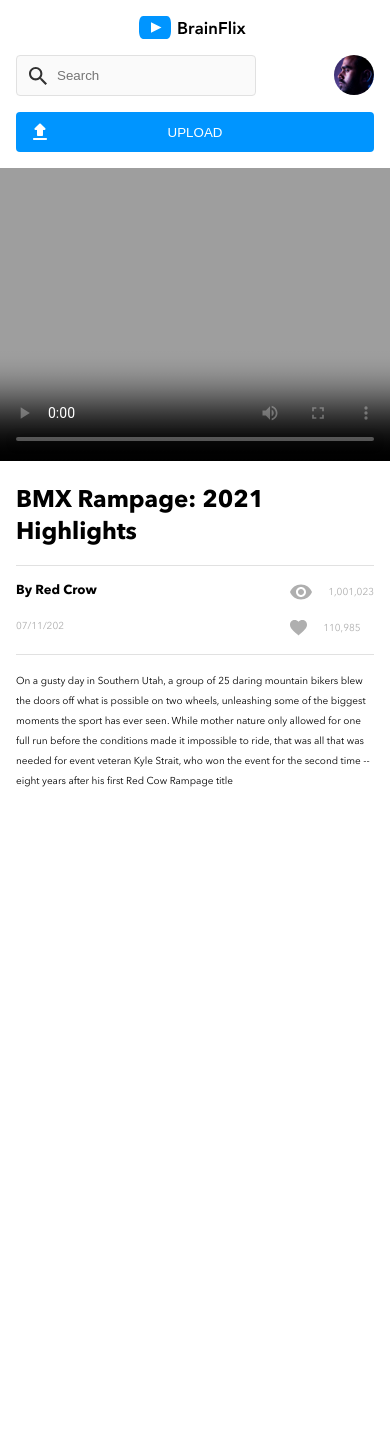
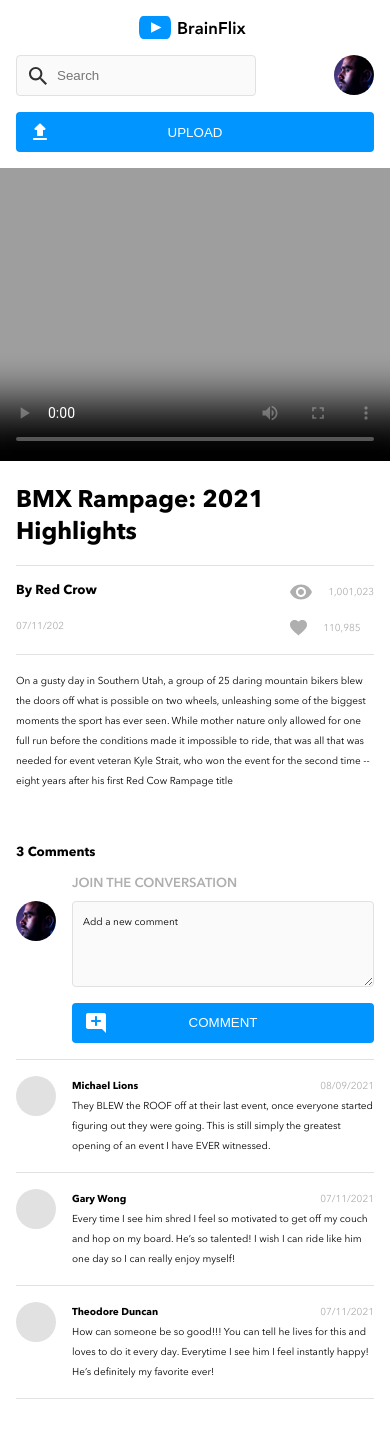
Before and after one commit to pbrosamond/paula-brunner-brainflix, a React (Create React App) app: page / in a window 390 px wide. Before the commit the page ends 844 px from the top, so only its background shows below. Built offline with nearby package versions, Linux system fonts and the light colour scheme.

Commit message:
Completed comments section. Need to check padding-right for description and comments features for border located on the right. Fix comment button responsiveness.

```diff
--- a/src/App.js
+++ b/src/App.js
@@ -1,6 +1,7 @@
 import Header from './components/Header/Header';
 import Hero from './components/Hero/Hero';
 import Description from './components/Description/Description';
+import Comments from './components/Comments/Comments';
 import './App.scss';
 
 function App() {
@@ -8,6 +9,7 @@ function App() {
     <Header />
     <Hero />
     <Description />
+    <Comments />
     </>
   );
 }
--- /dev/null
+++ b/src/components/CommentList/CommentList.js
@@ -0,0 +1,49 @@
+import "./CommentList.scss"
+
+function CommentList() {
+    return (
+         <section class="comment-list">
+
+                 <div class="comment-list__container">
+                     <div class="comment-list__comment">
+                        <div class="comment-list__profile" alt="Profile Picture"></div>
+                     </div>
+                        <div class="comment-list__subcontainer">
+                           <div class="comment-list__details">
+                              <p class="comment-list__name">Michael Lions</p>
+                              <p class="comment-list__date">08/09/2021</p>
+                           </div>
+                              <p class="comment-list__text">They BLEW the ROOF off at their last event, once everyone started figuring out they were going. This is still simply the greatest opening of an event I have EVER witnessed.</p>
+                        </div>
+                 </div>
+
+                 <div class="comment-list__container">
+                     <div class="comment-list__comment">
+                        <div class="comment-list__profile" alt="Profile Picture"></div>
+                     </div>
+                        <div class="comment-list__subcontainer">
+                           <div class="comment-list__details">
+                              <p class="comment-list__name">Gary Wong</p>
+                              <p class="comment-list__date">07/11/2021</p>
+                           </div>
+                              <p class="comment-list__text">Every time I see him shred I feel so motivated to get off my couch and hop on my board. He’s so talented! I wish I can ride like him one day so I can really enjoy myself!</p>
+                        </div>
+                 </div>
+
+                 <div class="comment-list__container">
+                     <div class="comment-list__comment">
+                        <div class="comment-list__profile" alt="Profile Picture"></div>
+                     </div>
+                        <div class="comment-list__subcontainer">
+                           <div class="comment-list__details">
+                              <p class="comment-list__name">Theodore Duncan</p>
+                              <p class="comment-list__date">07/11/2021</p>
+                           </div>
+                              <p class="comment-list__text">How can someone be so good!!! You can tell he lives for this and loves to do it every day. Everytime I see him I feel instantly happy! He’s definitely my favorite ever!</p>
+                        </div>
+                 </div>
+         </section>
+    );
+}
+
+export default CommentList;
--- /dev/null
+++ b/src/components/CommentList/CommentList.scss
@@ -0,0 +1,90 @@
+@use "../../styles/partials/global" as *;
+@use "../../styles/partials/variables" as *;
+@use "../../styles/partials/mixins" as *;
+@use "../../styles/partials/typography" as *;
+
+.comment-list {
+    @include flexbox (column, 1rem);
+    padding: 1rem 0;
+    background-color: $color-white;
+
+        // Start of Responsiveness
+        @include tablet {
+            @include flexbox (column, 1.25rem);
+            padding: 1.25rem 0;
+            justify-content: space-between;
+            max-width: 70rem;
+        }
+
+        @include desktop {
+            max-width: 70rem;
+        }
+
+    &__comment {
+        @include flexbox (row, 1rem);
+    }
+
+    &__profile {
+        @include profile;
+        width: 2.5rem;
+        border-radius: 50%;
+        background-color: $color-mercury;
+    }
+
+    &__container {
+        @include flexbox (row, 1rem);
+        border-bottom: 1px solid $color-mercury;
+        padding-bottom: 1rem;
+
+        @include tablet {
+            gap: 1.25rem
+        }
+
+        @include desktop {
+            gap: 2rem;
+        }
+    }
+
+    &__subcontainer {
+        @include flexbox (column);
+        width: 100%
+    }
+
+    &__details {
+        @include flexbox;
+        justify-content: space-between;
+    }
+
+    &__name {
+        @include h4-mobile;
+        margin: 0;
+
+        @include tablet {
+            @include h4-tablet;
+        }
+    }
+
+    &__date {
+        @include h4-mobile;
+        font-weight: $regular;
+        color: $color-silver;
+        margin: 0;
+
+        @include tablet {
+            @include h4-tablet;
+            font-weight: $regular;
+        }
+    }
+
+    &__text {
+        @include h4-mobile;
+        font-weight: $regular;
+        margin: 0;
+
+        @include tablet {
+            @include h4-tablet;
+            font-weight: $regular;
+        }
+    }
+
+}
--- /dev/null
+++ b/src/components/Comments/Comments.js
@@ -0,0 +1,22 @@
+import './Comments.scss';
+import CommentList from '../CommentList/CommentList';
+import avatarImage from "../../../src/assets/images/Mohan-muruge.jpg";
+
+function Comments() {
+   return (
+        <section class="comments">
+            <h3 class="comments__title">3 Comments</h3>
+            <div class="comments__container">
+                <img class="comments__profile" src={avatarImage} alt="Profile Picture" ></img>
+                <form class="comments__form">
+                    <div class="comments__input">
+                        <label class="comments__label">JOIN THE CONVERSATION</label>
+                        <textarea class="comments__text-area" placeholder="Add a new comment" rows="4" required></textarea>                    </div>
+                    <button class="comments__button">COMMENT</button>
+                </form>
+            </div>
+            <CommentList />
+        </section>
+   );
+ }
+  export default Comments;
--- /dev/null
+++ b/src/components/Comments/Comments.scss
@@ -0,0 +1,102 @@
+@use "../../styles/partials/global" as *;
+@use "../../styles/partials/variables" as *;
+@use "../../styles/partials/mixins" as *;
+@use "../../styles/partials/typography" as *;
+
+
+.comments {
+   @include flexbox (column);
+   @include padding-mobile;
+   background-color: $color-white;
+
+       // Start of Responsiveness
+       @include tablet {
+           @include flexbox (column);
+           @include padding-tablet;
+           justify-content: space-between;
+           max-width: 70rem;
+           margin: 0 auto;
+       }
+
+       @include desktop {
+           width: 70rem;
+       }
+
+    &__title {
+        @include h3-mobile;
+
+        @include tablet {
+            @include h3-tablet;
+        }
+    }
+
+    &__container {
+        @include flexbox (row, 1rem);
+        border-bottom: 1px solid $color-mercury;
+        padding-bottom: 1rem;
+
+        @include tablet {
+            gap: 1.25rem
+        }
+
+        @include desktop {
+            gap: 2rem;
+        }
+    }
+
+    &__profile {
+        @include profile;
+        margin-top: 1.625rem;
+    }
+
+    &__form {
+        @include flexbox (column, 1rem);
+        width: 100%;
+    }
+
+    &__input {
+        @include flexbox (column, 0.5rem);
+        @include h3-mobile;
+        color: $color-silver;
+        font-weight: $demi;
+
+        @include tablet {
+            @include h3-tablet;
+        }
+    }
+
+    &__text-area {
+        border: 1px solid $color-mercury;
+        width: 100%;
+        border-radius: .25rem;
+        padding: .625rem;
+        background-color: $color-alabaster;
+        font-family: $font-family;
+
+        &:focus {
+            outline: 1px solid $color-blue;
+        }
+
+        &::placeholder { // Styles for the placeholder text
+            @include h4-mobile;
+            font-weight: $regular;
+            color: $color-darkBlack;
+            font-family: $font-family;
+          }
+    }
+
+    &__button {
+        width: 100%;
+        background: url("../../assets/images/Icons/add_comment.svg") no-repeat .75rem center;
+        @include button-default;
+
+            // Start of Responsiveness
+            @include tablet {
+                width: 10rem;
+            }
+
+        &:hover {
+            @include button-hover;
+        }
+    }
+}
--- a/src/components/Description/Description.js
+++ b/src/components/Description/Description.js
@@ -1,9 +1,6 @@
 import './Description.scss';
 import views from "../../assets/images/Icons/views.svg";
 import likes from "../../assets/images/Icons/likes.svg";
-
-
-
 
 function Description() {
    return (
--- a/src/components/Header/Header.scss
+++ b/src/components/Header/Header.scss
@@ -62,7 +62,6 @@
 
     &__button {
         width: 100%;
-        border: none;
         background: url("../../assets/images/Icons/upload.svg") no-repeat .75rem center;
         @include button-default;
 
--- a/src/styles/partials/_mixins.scss
+++ b/src/styles/partials/_mixins.scss
@@ -61,6 +61,7 @@
     border-radius: .25rem;
     background-color: $color-blue;
     color: $color-white;
+    border: none;
 }
 
 @mixin button-hover {
```
